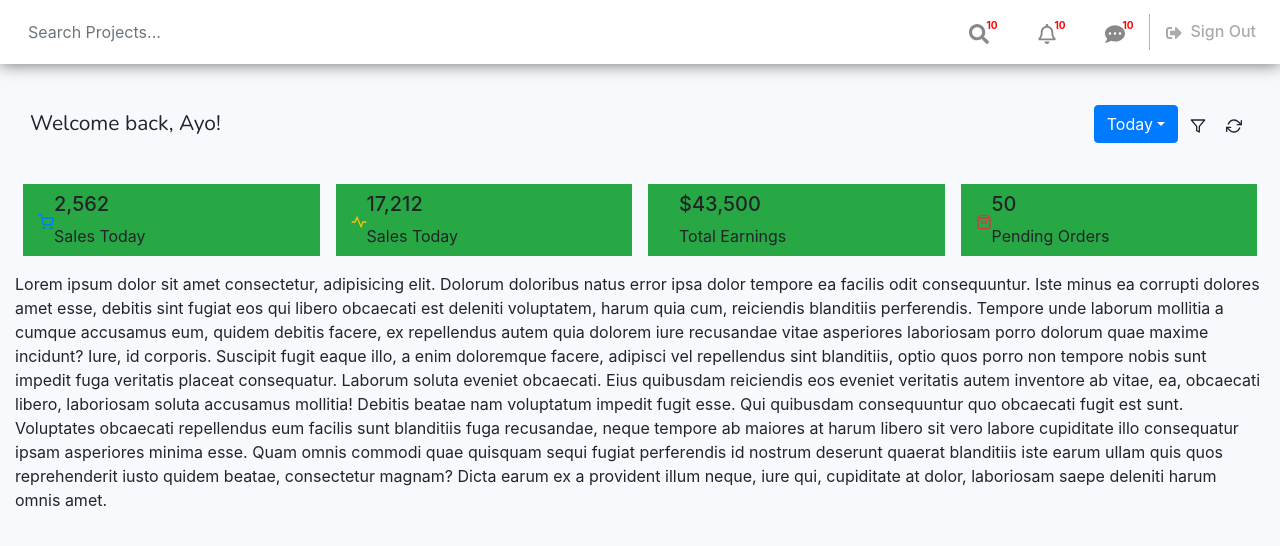
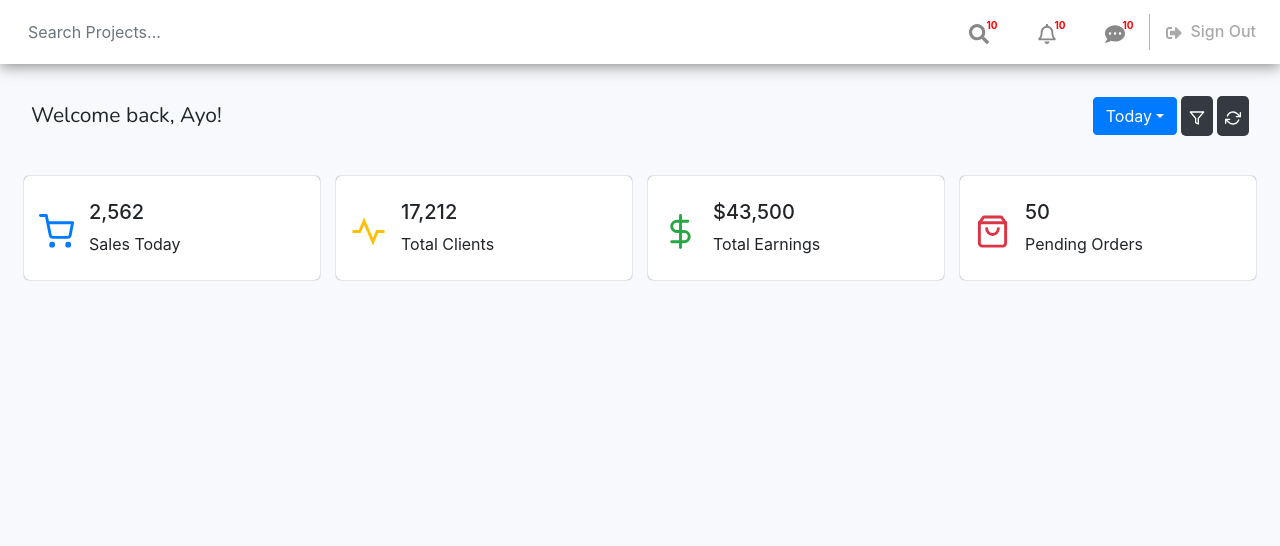
Before and after one commit to AyoTheInspired/admin-dashboard, a React (Create React App) app in the folder admin-app/: page / in a window 1280 px wide. Shown: the top 546 px of the page. Built offline with nearby package versions, Linux system fonts and the light colour scheme.

Commit message:
Added and styled OverviewSection

```diff
--- a/admin-app/package.json
+++ b/admin-app/package.json
@@ -6,8 +6,10 @@
     "@testing-library/jest-dom": "^5.14.1",
     "@testing-library/react": "^11.2.7",
     "@testing-library/user-event": "^12.8.3",
+    "apexcharts": "^3.27.1",
     "bootstrap": "^4.6.0",
     "react": "^17.0.2",
+    "react-apexcharts": "^1.3.9",
     "react-bootstrap": "^1.6.1",
     "react-dom": "^17.0.2",
     "react-icons": "^4.2.0",
--- a/admin-app/src/appData.js
+++ b/admin-app/src/appData.js
@@ -183,7 +183,7 @@ export const overviewInfo = [
 		icon: <RiPulseLine />,
 		iconColor: "text-warning",
 		figure: "17,212",
-		text: "Sales Today",
+		text: "Total Clients",
 	},
 	{
 		icon: <FiDollarSign />,
--- a/admin-app/src/components/Body.js
+++ b/admin-app/src/components/Body.js
@@ -8,7 +8,7 @@ import AccordionTest from "../AccordionTest";
 function Body() {
 	return (
 		<Container fluid className="px-0">
-			<Section className=" px-0 col d-flex justify-content-between">
+			<Section className="d-flex justify-content-between">
 				{/* <Sidebar /> */}
 				<Content />
 			</Section>
--- a/admin-app/src/components/Content.js
+++ b/admin-app/src/components/Content.js
@@ -13,105 +13,30 @@ import AccordionTest from "../AccordionTest";
 import { overviewInfo } from "../appData";
 import Navigation from "./Navigation";
 import "./content.css";
+import OverviewSection from "./body-sections/OverviewSection";
 
 function Content() {
 	return (
 		<>
-			<Wrap className="">
+			<Wrapper className="col-lg px-0">
 				<Navigation />
 				<Container fluid>
 					<Row>
-						<InnerSection className="col-lg mt-3">
-							<div className="section__header col d-flex justify-content-between align-items-center py-4">
-								<div className="section__header-left">
-									<h4 className=" mb-0 header__left-text">
-										Welcome back, Ayo!
-									</h4>
-								</div>
-								<div className="section__header-right flexed">
-									<DropdownButton
-										id="dropdown-basic-button"
-										title="Today"
-										className="dropdown__header">
-										<Dropdown.Item href="#/action-1">Action</Dropdown.Item>
-										<Dropdown.Item href="#/action-2">
-											Another action
-										</Dropdown.Item>
-										<Dropdown.Item href="#/action-3">
-											Something else
-										</Dropdown.Item>
-										<Dropdown.Divider />
-										<Dropdown.Item href="#/action-3">
-											Seperated Link
-										</Dropdown.Item>
-									</DropdownButton>
-									<div className="flexed">
-										<span className="header__right-icon p-2 mx-1 ">
-											<FiFilter />
-										</span>
-										<span className="header__right-icon p-2 mx ">
-											<FiRefreshCw />
-										</span>
-									</div>
-								</div>
-							</div>
-							<div className="overview__wrap my-2 flexed flex-wrap mx-auto">
-								{overviewInfo.map((info) => {
-									const { icon, iconColor, figure, text } = info;
-									return (
-										<div className="overview__container bg-success mx-2 py-2 my-2 col-sm-10 col-md-5 col-lg flexed">
-											<span className={`${iconColor} overview__icon`}>
-												{" "}
-												{icon}{" "}
-											</span>
-											<div className="overview__detail d-flex flex-column justify-content-between mr-auto">
-												<h5 className="overview__figure mb-2">{figure}</h5>
-												<p className="overview__text mb-0">{text}</p>
-											</div>
-										</div>
-									);
-								})}
-							</div>
-							Lorem ipsum dolor sit amet consectetur, adipisicing elit. Dolorum
-							doloribus natus error ipsa dolor tempore ea facilis odit
-							consequuntur. Iste minus ea corrupti dolores amet esse, debitis
-							sint fugiat eos qui libero obcaecati est deleniti voluptatem,
-							harum quia cum, reiciendis blanditiis perferendis. Tempore unde
-							laborum mollitia a cumque accusamus eum, quidem debitis facere, ex
-							repellendus autem quia dolorem iure recusandae vitae asperiores
-							laboriosam porro dolorum quae maxime incidunt? Iure, id corporis.
-							Suscipit fugit eaque illo, a enim doloremque facere, adipisci vel
-							repellendus sint blanditiis, optio quos porro non tempore nobis
-							sunt impedit fuga veritatis placeat consequatur. Laborum soluta
-							eveniet obcaecati. Eius quibusdam reiciendis eos eveniet veritatis
-							autem inventore ab vitae, ea, obcaecati libero, laboriosam soluta
-							accusamus mollitia! Debitis beatae nam voluptatum impedit fugit
-							esse. Qui quibusdam consequuntur quo obcaecati fugit est sunt.
-							Voluptates obcaecati repellendus eum facilis sunt blanditiis fuga
-							recusandae, neque tempore ab maiores at harum libero sit vero
-							labore cupiditate illo consequatur ipsam asperiores minima esse.
-							Quam omnis commodi quae quisquam sequi fugiat perferendis id
-							nostrum deserunt quaerat blanditiis iste earum ullam quis quos
-							reprehenderit iusto quidem beatae, consectetur magnam? Dicta earum
-							ex a provident illum neque, iure qui, cupiditate at dolor,
-							laboriosam saepe deleniti harum omnis amet.{" "}
-						</InnerSection>
+						<OverviewSection />
 					</Row>
 				</Container>
-			</Wrap>
+			</Wrapper>
 		</>
 	);
 }
 
 export default Content;
 
-const Wrap = styled.section`
-	/* width: 80.5%; */
+const Wrapper = styled.section`
+	/* width: 100% !important; */
 	@media (max-width: 425px) {
-		width: 30% !important;
+		/* width: 30% !important; */
 	}
 `;
 
-const InnerSection = styled.section``;
-
 // col-sm-6 col-md-8  col-lg-10
--- a/admin-app/src/components/Navigation.js
+++ b/admin-app/src/components/Navigation.js
@@ -26,7 +26,8 @@ function Navigation() {
 
 	return (
 		<>
-			<Wrap className="">
+			{/* <Container fluid className="px-0 "> */}
+			<Wrap>
 				<Navbar expand="lg" className="navbar">
 					<div className="nav__logo">
 						<Navbar.Brand>
@@ -89,6 +90,7 @@ function Navigation() {
 					</Navbar.Collapse>
 				</Navbar>
 			</Wrap>
+			{/* </Container> */}
 		</>
 	);
 }
@@ -96,6 +98,7 @@ function Navigation() {
 export default Navigation;
 
 const Wrap = styled.div`
+	width: 100% !important;
 	& .nav-toggler {
 		font-size: 23px;
 		color: #fff;
@@ -215,11 +218,7 @@ const Wrap = styled.div`
 	}
 `;
 
-const NavItemsContainer = styled.div`
-	// 	/* disp */
-	// 	display: flex;
-	// 	flex-direction: column !important;
-`;
+const NavItemsContainer = styled.div``;
 
 const StyledReactTooltip = styled(ReactTooltip)`
 	background: var(--sidebar-bg) !important;
--- /dev/null
+++ b/admin-app/src/components/body-sections/OverviewSection.js
@@ -0,0 +1,64 @@
+import React from "react";
+import {
+	Container,
+	Row,
+	Dropdown,
+	DropdownButton,
+	Card,
+} from "react-bootstrap";
+
+import { FiFilter, FiRefreshCw } from "react-icons/fi";
+import styled from "styled-components";
+import { overviewInfo } from "../../appData";
+
+function OverviewSection() {
+	return (
+		<Wrap className="col-lg my-2 px-3">
+			<div className="section__header col d-flex justify-content-between align-items-center py-4">
+				<div className="section__header-left">
+					<h4 className=" mb-0 header__left-text">Welcome back, Ayo!</h4>
+				</div>
+				<div className="section__header-right flexed">
+					<DropdownButton
+						id="dropdown-basic-button"
+						title="Today"
+						className="dropdown__header">
+						<Dropdown.Item href="#/action-1">Action</Dropdown.Item>
+						<Dropdown.Item href="#/action-2">Another action</Dropdown.Item>
+						<Dropdown.Item href="#/action-3">Something else</Dropdown.Item>
+						<Dropdown.Divider />
+						<Dropdown.Item href="#/action-3">Seperated Link</Dropdown.Item>
+					</DropdownButton>
+					<div className="flexed">
+						<span className="header__right-icon p-2 text-white bg-dark mx-1 ">
+							<FiFilter />
+						</span>
+						<span className="header__right-icon p-2 text-white bg-dark">
+							<FiRefreshCw />
+						</span>
+					</div>
+				</div>
+			</div>
+			<div className="overview__wrap my-2 flexed flex-wrap mx-auto">
+				{overviewInfo.map((info) => {
+					const { icon, iconColor, figure, text } = info;
+					return (
+						<div className="overview__container mx-2 py-4 my-2 col-sm-5 col-md-5 col-lg flexed">
+							<span className={`${iconColor} overview__icon`}> {icon} </span>
+							<div className="overview__detail d-flex flex-column justify-content-between mr-auto">
+								<h5 className="overview__figure mb-2">{figure}</h5>
+								<p className="overview__text mb-0">{text}</p>
+							</div>
+						</div>
+					);
+				})}
+			</div>
+		</Wrap>
+	);
+}
+
+export default OverviewSection;
+
+const Wrap = styled.section`
+	display: block;
+`;
--- a/admin-app/src/components/content.css
+++ b/admin-app/src/components/content.css
@@ -1,5 +1,11 @@
 .dropdown__header {
 	background: transparent !important;
+}
+
+.dropdown__header:active {
+	border: none !important;
+	outline: none !important;
+	box-shadow: none !important;
 }
 
 .header__left-text {
@@ -7,3 +13,18 @@
 	font-family: "Nunito", -apple-system, BlinkMacSystemFont, "Segoe UI",
 		"Helvetica Neue", Arial, sans-serif;
 }
+
+.header__right-icon {
+	border-radius: 5px;
+}
+
+.overview__container {
+	background: #fff;
+	border-radius: 5px;
+	box-shadow: 0px 0px 1px #131313cc;
+}
+
+.overview__icon {
+	font-size: 35px;
+	margin-right: 15px;
+}
```
Also changed, not shown: 1 other file (tests, documents, lock files or other folders).
